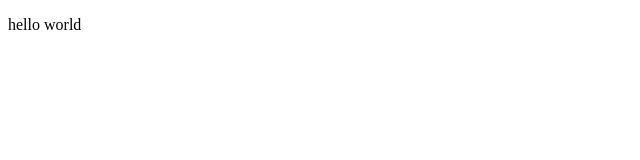
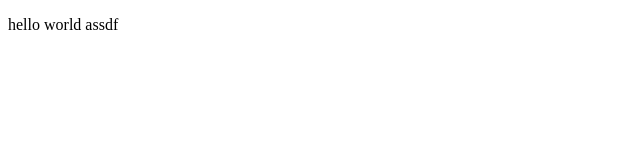
Before and after one commit to RyanTruongg/web-demo, a plain HTML site: page index.html in a window 1280 px wide. Shown: the full height of the page, 0-640 px from the left. Drawn offline with Linux system fonts and the light colour scheme.

Commit message:
afasfasf

```diff
--- a/index.html
+++ b/index.html
@@ -7,6 +7,6 @@
     <title>Document</title>
 </head>
 <body>
-    <p>hello world</p>
+    <p>hello world assdf</p>
 </body>
 </html>
```
